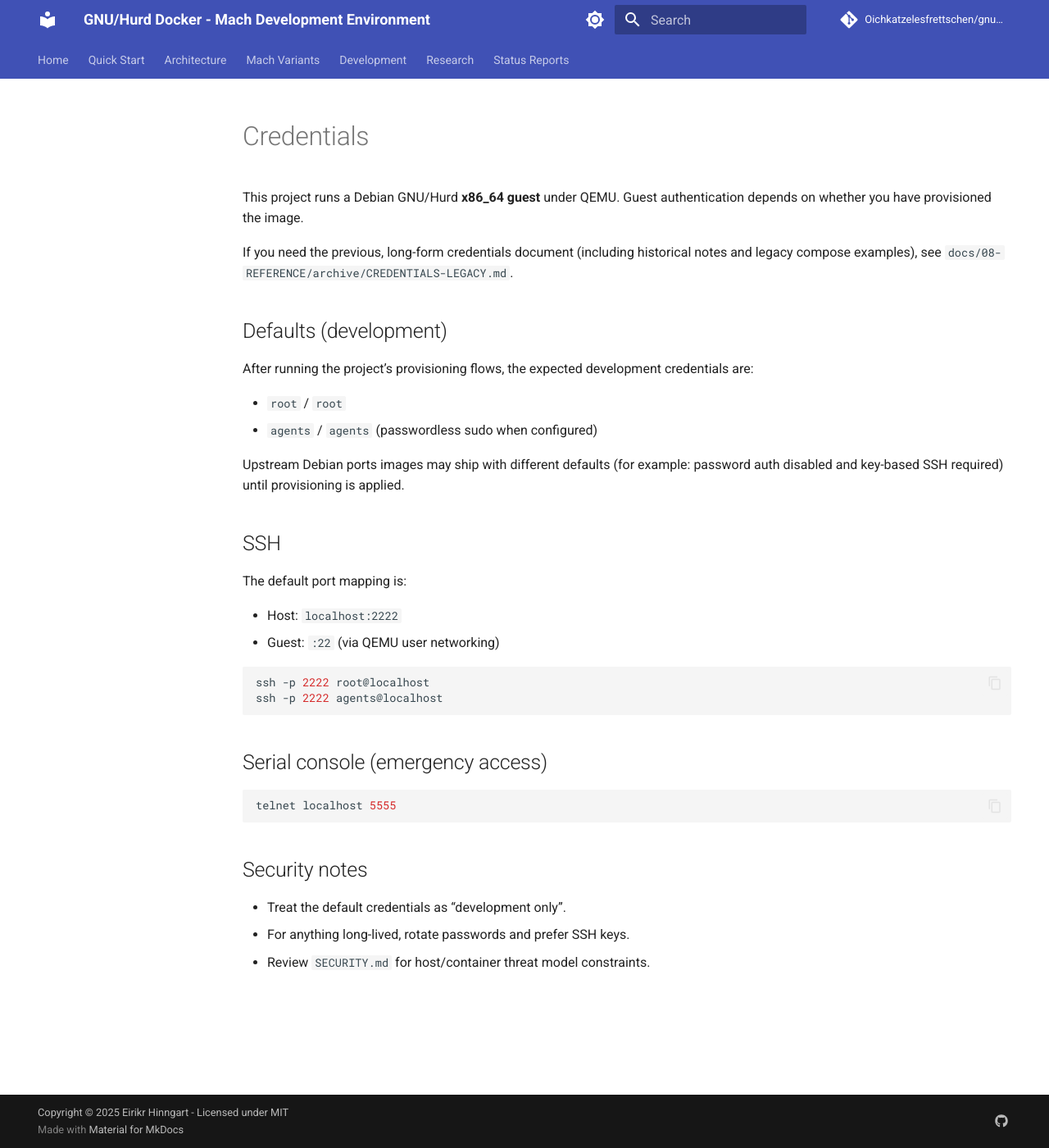
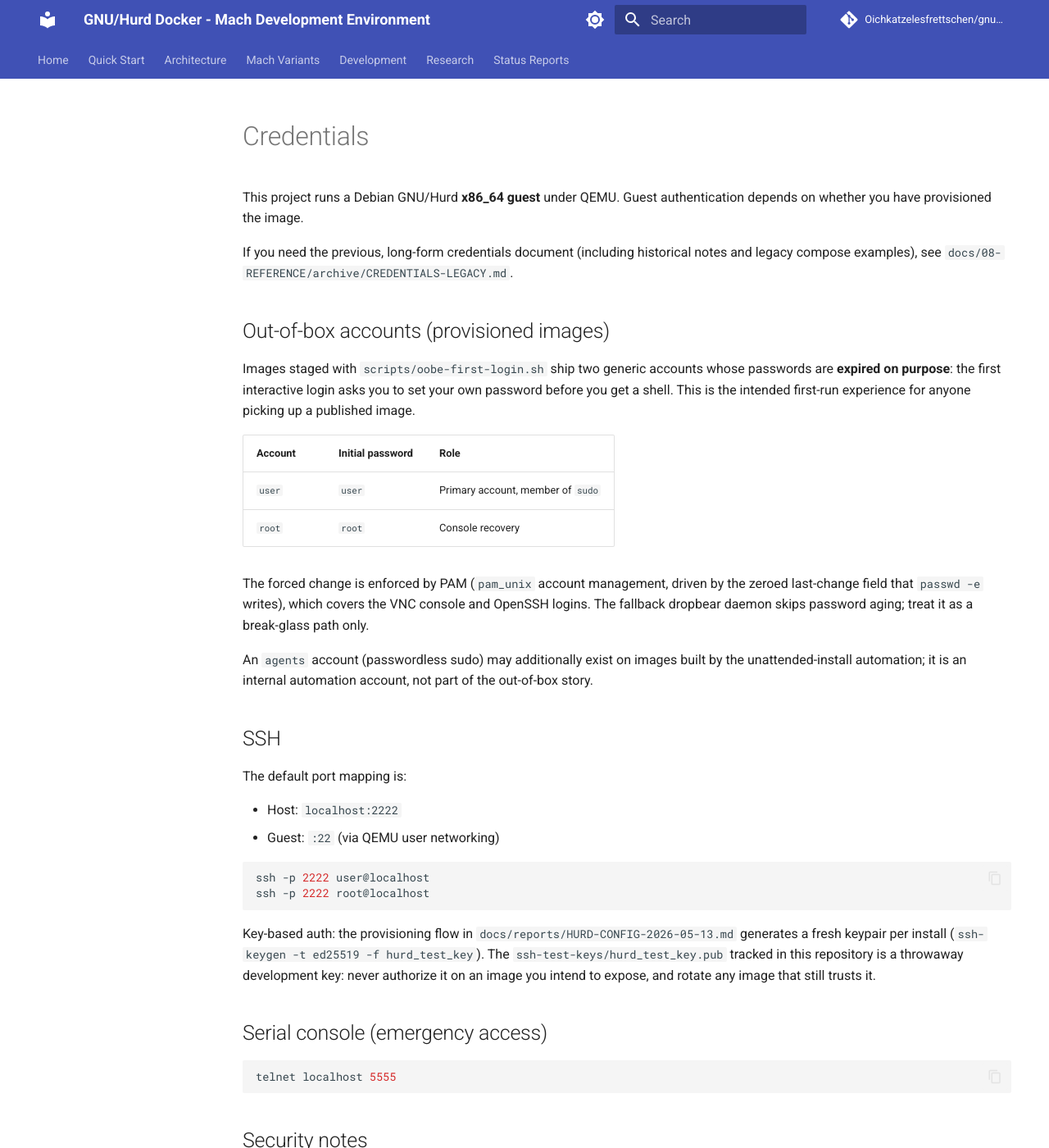
Before and after one commit to Oichkatzelesfrettschen/gnu-hurd-docker, an MkDocs documentation site: the page built from docs/08-REFERENCE/CREDENTIALS.md, in a window 1280 px wide and 1400 px high. Shown: the whole window at 82% size. Built offline with MkDocs 1.6.1 and Material for MkDocs 9.7.7, drawn with Linux system fonts in a browser that asks for light colours; comment, search, counter and statistics services are not loaded; the version menu is left out; some of the changed text lies outside the part shown.

Commit message:
feat: out-of-box first-login flow with forced password change
A published guest image needs hand-over credentials that cannot survive
into real use. scripts/oobe-first-login.sh stages that inside the
guest: it ensures the primary 'user' account exists in the sudo group,
sets the documented generic passwords (user/user, root/root), and runs
passwd -e on both so pam_unix account management -- honored by login(1)
on the VNC console and by OpenSSH via UsePAM -- demands a new password
at the first interactive login. Dropbear skips password aging, so the
docs mark it break-glass only. 'make oobe' pipes the script into the
running guest over SSH as the final pre-publish step.

docs/08-REFERENCE/CREDENTIALS.md now carries the single credential
story (user + root out-of-box, agents as internal automation), labels
the tracked hurd_test_key.pub as a throwaway development key, and the
README gains the first-login section plus the missing Minty Hurd
quick-start path.

Assisted-by: Claude (Fable 5)

````diff
--- a/docs/08-REFERENCE/CREDENTIALS.md
+++ b/docs/08-REFERENCE/CREDENTIALS.md
@@ -1,17 +1,33 @@
 # Credentials
 
-This project runs a Debian GNU/Hurd **x86_64 guest** under QEMU. Guest authentication depends on whether you have provisioned the image.
+This project runs a Debian GNU/Hurd **x86_64 guest** under QEMU. Guest
+authentication depends on whether you have provisioned the image.
 
-If you need the previous, long-form credentials document (including historical notes and legacy compose examples), see `docs/08-REFERENCE/archive/CREDENTIALS-LEGACY.md`.
+If you need the previous, long-form credentials document (including
+historical notes and legacy compose examples), see
+`docs/08-REFERENCE/archive/CREDENTIALS-LEGACY.md`.
 
-## Defaults (development)
+## Out-of-box accounts (provisioned images)
 
-After running the project’s provisioning flows, the expected development credentials are:
+Images staged with `scripts/oobe-first-login.sh` ship two generic
+accounts whose passwords are **expired on purpose**: the first
+interactive login asks you to set your own password before you get a
+shell. This is the intended first-run experience for anyone picking up
+a published image.
 
-- `root` / `root`
-- `agents` / `agents` (passwordless sudo when configured)
+| Account | Initial password | Role |
+|---|---|---|
+| `user` | `user` | Primary account, member of `sudo` |
+| `root` | `root` | Console recovery |
 
-Upstream Debian ports images may ship with different defaults (for example: password auth disabled and key-based SSH required) until provisioning is applied.
+The forced change is enforced by PAM (`pam_unix` account management,
+driven by the zeroed last-change field that `passwd -e` writes), which
+covers the VNC console and OpenSSH logins. The fallback dropbear
+daemon skips password aging; treat it as a break-glass path only.
+
+An `agents` account (passwordless sudo) may additionally exist on
+images built by the unattended-install automation; it is an internal
+automation account, not part of the out-of-box story.
 
 ## SSH
 
@@ -21,9 +37,16 @@ The default port mapping is:
 - Guest: `:22` (via QEMU user networking)
 
 ```bash
+ssh -p 2222 user@localhost
 ssh -p 2222 root@localhost
-ssh -p 2222 agents@localhost
 ```
+
+Key-based auth: the provisioning flow in
+`docs/reports/HURD-CONFIG-2026-05-13.md` generates a fresh keypair per
+install (`ssh-keygen -t ed25519 -f hurd_test_key`). The
+`ssh-test-keys/hurd_test_key.pub` tracked in this repository is a
+throwaway development key: never authorize it on an image you intend
+to expose, and rotate any image that still trusts it.
 
 ## Serial console (emergency access)
 
@@ -33,6 +56,7 @@ telnet localhost 5555
 
 ## Security notes
 
-- Treat the default credentials as “development only”.
-- For anything long-lived, rotate passwords and prefer SSH keys.
+- The generic passwords exist only to hand the image over; the forced
+  first-login change is what makes them shippable. Do not disable it.
+- For anything long-lived, prefer SSH keys and disable password auth.
 - Review `SECURITY.md` for host/container threat model constraints.
````
Also changed, not shown: README.md (+26 -0 lines), 3 other files.
